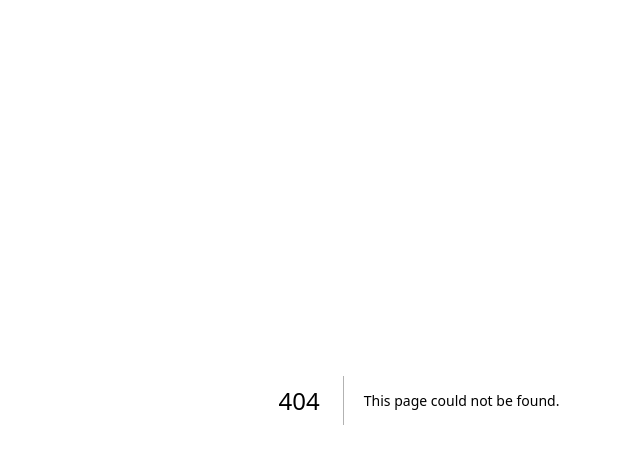
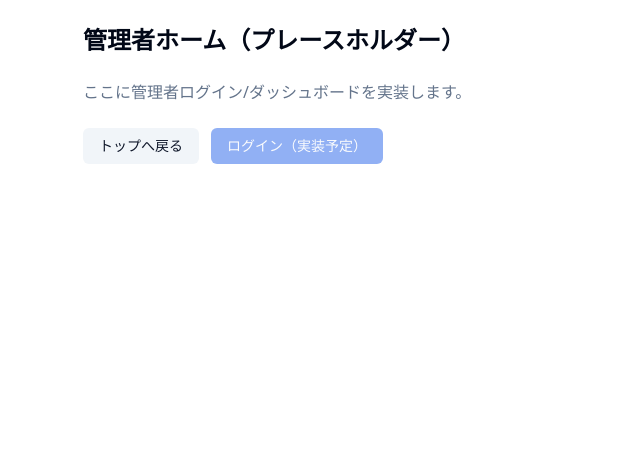
Before and after one commit to ginbourbonwhisky/crosstable, a Next.js app: page /admin in a window 1280 px wide. Before the commit this address had no page. Shown: the top 464 px of the page, without its empty margins (221-861 px from the left). Built offline with nearby package versions, Linux system fonts and the light colour scheme.

Commit message:
fix: Button asChild対応・client化、deps追加（radix-slot 等）

```diff
--- /dev/null
+++ b/app/admin/page.tsx
@@ -0,0 +1,21 @@
+import Link from "next/link";
+import { Button } from "../../components/ui/button";
+
+export default function AdminHomePage() {
+  return (
+    <main className="min-h-dvh p-6">
+      <div className="mx-auto max-w-2xl space-y-6">
+        <h1 className="text-2xl font-bold">管理者ホーム（プレースホルダー）</h1>
+        <p className="text-muted-foreground">
+          ここに管理者ログイン/ダッシュボードを実装します。
+        </p>
+        <div className="flex gap-3">
+          <Button variant="secondary" asChild>
+            <Link href="/">トップへ戻る</Link>
+          </Button>
+          <Button disabled>ログイン（実装予定）</Button>
+        </div>
+      </div>
+    </main>
+  );
+}
--- a/app/page.tsx
+++ b/app/page.tsx
@@ -1,3 +1,4 @@
+import Link from "next/link";
 import { Button } from "../components/ui/button";
 
 export default function HomePage() {
@@ -9,7 +10,9 @@ export default function HomePage() {
           Knowns からエクスポートした CSV を用いて、プロジェクト単位でクロス集計。
         </p>
         <div className="pt-2">
-          <Button>はじめる</Button>
+          <Button asChild>
+            <Link href="/admin">はじめる</Link>
+          </Button>
         </div>
       </div>
     </main>
--- a/components/ui/button.tsx
+++ b/components/ui/button.tsx
@@ -1,4 +1,6 @@
+"use client";
 import * as React from "react";
+import { Slot } from "@radix-ui/react-slot";
 import { cva, type VariantProps } from "class-variance-authority";
 import { cn } from "../../lib/utils";
 
@@ -29,12 +31,15 @@ const buttonVariants = cva(
 
 export interface ButtonProps
   extends React.ButtonHTMLAttributes<HTMLButtonElement>,
-    VariantProps<typeof buttonVariants> {}
+    VariantProps<typeof buttonVariants> {
+  asChild?: boolean;
+}
 
 const Button = React.forwardRef<HTMLButtonElement, ButtonProps>(
-  ({ className, variant, size, ...props }, ref) => {
+  ({ className, variant, size, asChild = false, ...props }, ref) => {
+    const Comp = asChild ? Slot : "button";
     return (
-      <button className={cn(buttonVariants({ variant, size, className }))} ref={ref} {...props} />
+      <Comp className={cn(buttonVariants({ variant, size, className }))} ref={ref} {...props} />
     );
   }
 );
--- a/package.json
+++ b/package.json
@@ -10,6 +10,7 @@
   },
   "dependencies": {
     "class-variance-authority": "^0.7.0",
+    "@radix-ui/react-slot": "^1.0.2",
     "clsx": "^2.1.1",
     "lucide-react": "^0.460.0",
     "next": "^14.2.5",
```
